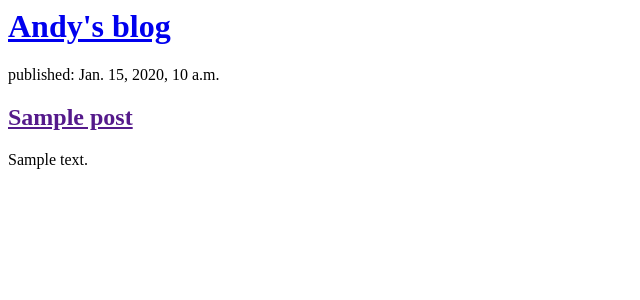
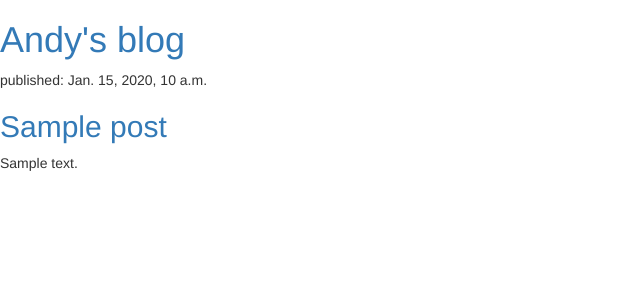
Before and after one commit to axm1414/my-first-blog, a Django app: page / in a window 1280 px wide. Shown: the top 300 px of the page, without its empty margins (0-640 px from the left). Run offline with Django 3.2, Linux system fonts and the light colour scheme; tables that the repository leaves empty hold one stand-in row (values such as "Sample post"); some libraries are stand-ins or nearby versions.

Commit message:
Test with posts

```diff
--- /dev/null
+++ b/blog/templates/blog/blog.css
@@ -0,0 +1,3 @@
+h1 a, h2 a {
+    color: #FF8833;
+}
--- a/blog/templates/blog/post_list.html
+++ b/blog/templates/blog/post_list.html
@@ -1,6 +1,10 @@
+{% load static %}
 <html>
     <head>
         <title>axm1414's blog</title>
+        <link rel="stylesheet" href="//maxcdn.bootstrapcdn.com/bootstrap/3.2.0/css/bootstrap.min.css">
+        <link rel="stylesheet" href="//maxcdn.bootstrapcdn.com/bootstrap/3.2.0/css/bootstrap-theme.min.css">
+        <link rel="stylesheet" href="{% static 'css/blog.css' %}">
     </head>
     <body>
         <div>
```
